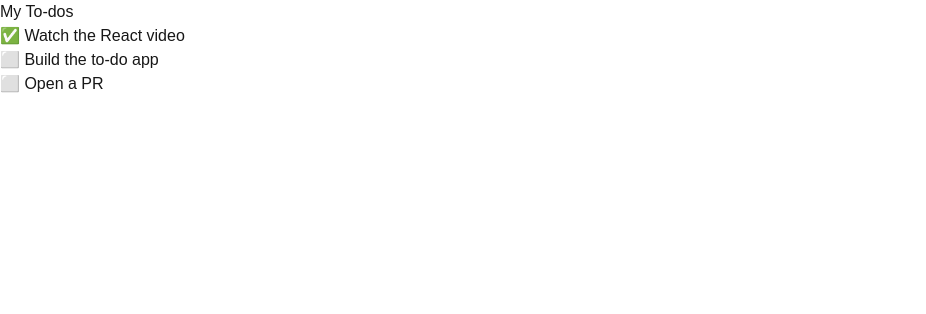
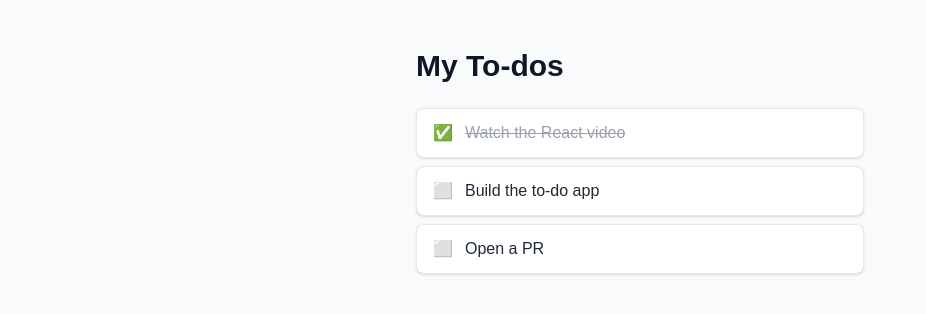
Before and after one commit to sol-wizard/blotz-todo-app-ai3-1118-1641, a Next.js app: page / in a window 1280 px wide. Shown: the top 314 px of the page, without its empty margins (0-926 px from the left). Built offline with nearby package versions, Linux system fonts and the light colour scheme.

Commit message:
Style the page and list with Tailwind

```diff
--- a/app/page.tsx
+++ b/app/page.tsx
@@ -9,13 +9,15 @@ const todos: Todo[] = [
 
 export default function Home() {
   return (
-    <main>
-      <h1>My To-dos</h1>
-      <ul>
-        {todos.map((todo) => (
-          <TodoItem key={todo.id} title={todo.title} isDone={todo.isDone} />
-        ))}
-      </ul>
+    <main className="min-h-screen bg-gray-50 px-4 py-12">
+      <div className="mx-auto max-w-md">
+        <h1 className="mb-6 text-3xl font-bold text-gray-900">My To-dos</h1>
+        <ul className="flex flex-col gap-2">
+          {todos.map((todo) => (
+            <TodoItem key={todo.id} title={todo.title} isDone={todo.isDone} />
+          ))}
+        </ul>
+      </div>
     </main>
   );
 }
--- a/components/TodoItem.tsx
+++ b/components/TodoItem.tsx
@@ -5,8 +5,11 @@ interface TodoItemProps {
 
 export default function TodoItem({ title, isDone }: TodoItemProps) {
   return (
-    <li>
-      {isDone ? "✅" : "⬜"} {title}
+    <li className="flex items-center gap-3 rounded-lg border border-gray-200 bg-white px-4 py-3 shadow-sm">
+      <span>{isDone ? "✅" : "⬜"}</span>
+      <span className={isDone ? "text-gray-400 line-through" : "text-gray-800"}>
+        {title}
+      </span>
     </li>
   );
 }
```
